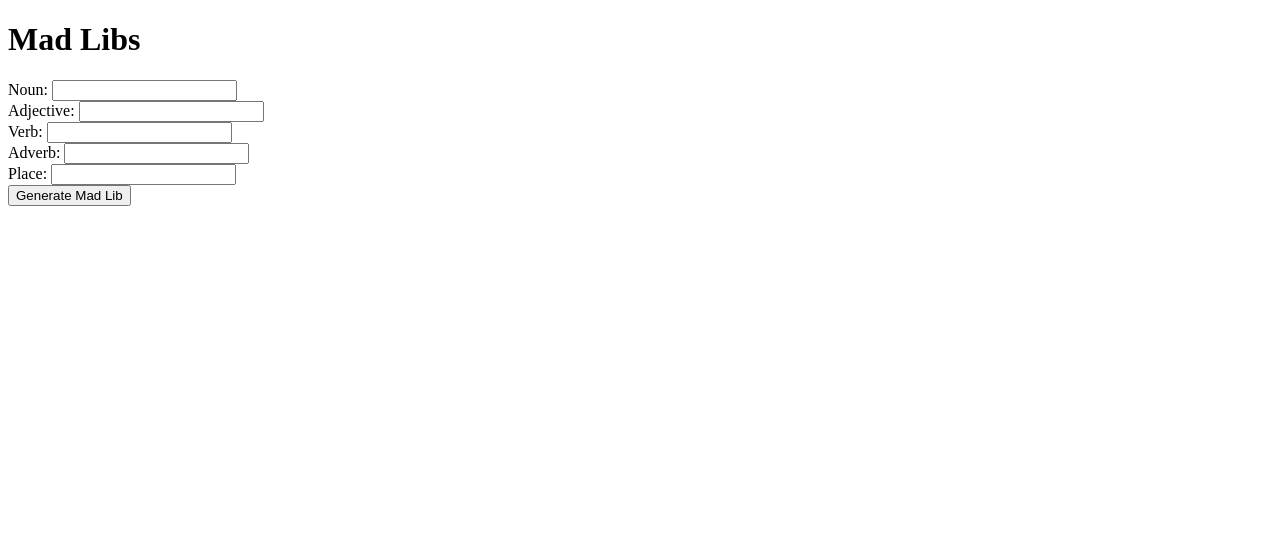
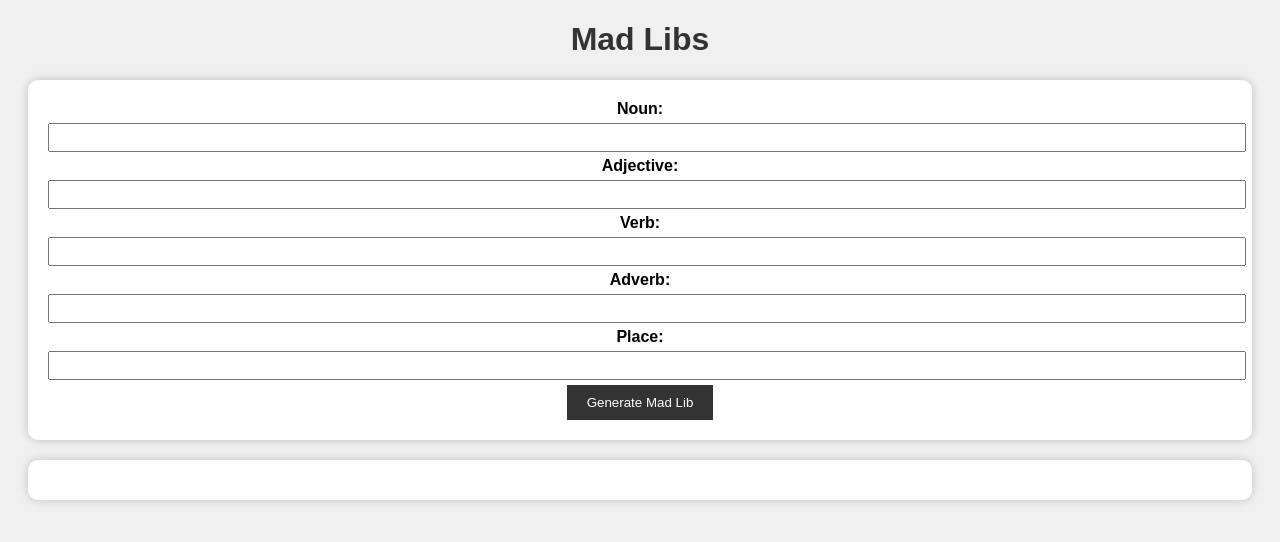
Before and after one commit to Ekinsley2002/Lab7, a plain HTML site: page index.html in a window 1280 px wide. Drawn offline with Linux system fonts and the light colour scheme.

Commit message:
Update styles.css

```diff
--- a/styles.css
+++ b/styles.css
@@ -1 +1,43 @@
-start
+body {
+    font-family: Arial, sans-serif;
+    text-align: center;
+    background-color: #f0f0f0;
+}
+
+h1 {
+    color: #333;
+}
+
+form {
+    margin: 20px;
+    padding: 20px;
+    background-color: #fff;
+    border-radius: 10px;
+    box-shadow: 0 0 10px rgba(0, 0, 0, 0.2);
+}
+
+label {
+    font-weight: bold;
+}
+
+input[type="text"] {
+    width: 100%;
+    padding: 5px;
+    margin: 5px 0;
+}
+
+input[type="submit"] {
+    background-color: #333;
+    color: #fff;
+    border: none;
+    padding: 10px 20px;
+    cursor: pointer;
+}
+
+#madLibResult {
+    margin: 20px;
+    padding: 20px;
+    background-color: #fff;
+    border-radius: 10px;
+    box-shadow: 0 0 10px rgba(0, 0, 0, 0.2);
+}
```
